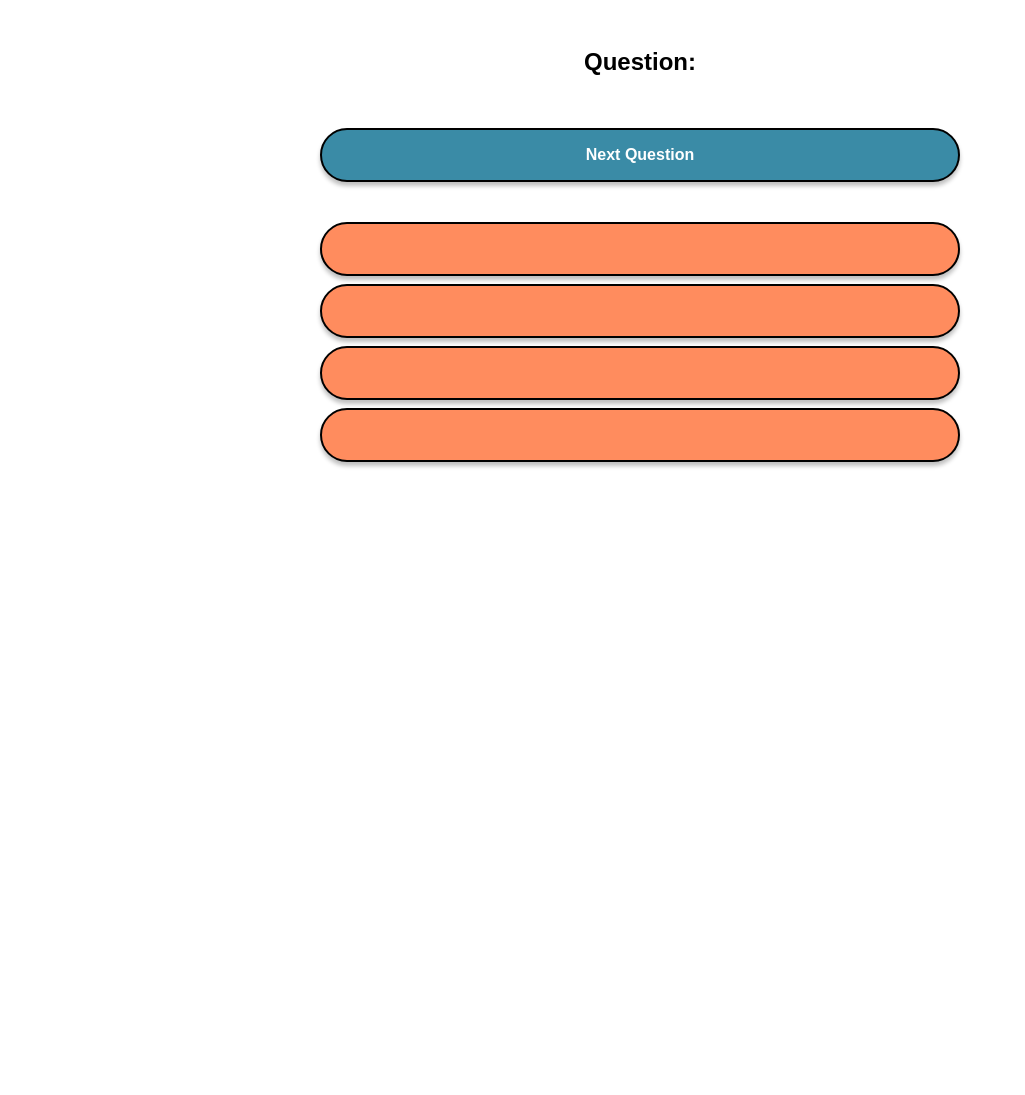
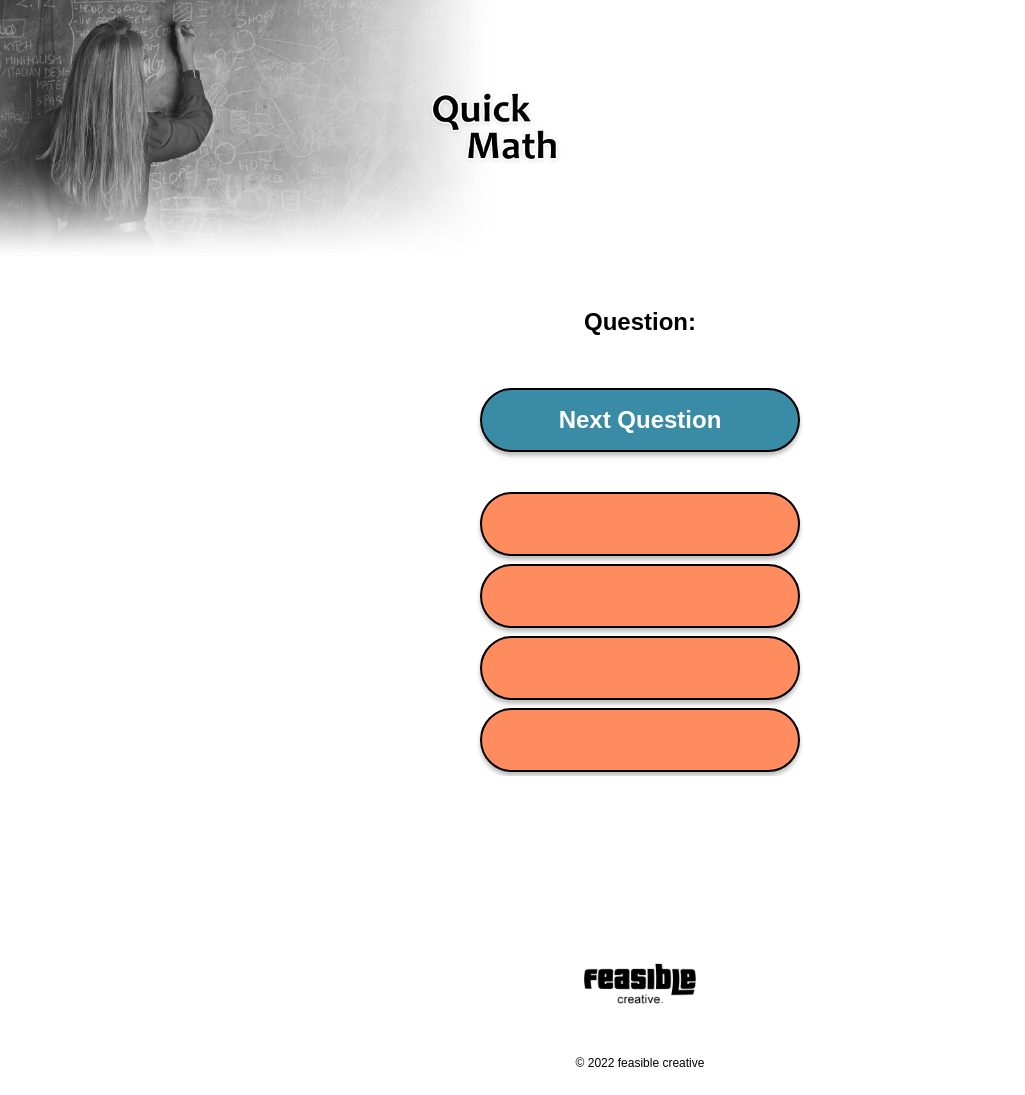
Before and after one commit to feasible-creative/quick-math, a plain HTML site: page index.html in a window 1280 px wide. Shown: the whole page, without its empty margins (0-1025 px from the left). Before the commit the page ends 800 px from the top, so only its background shows below. Drawn offline with Linux system fonts and the light colour scheme.

Commit message:
Add CSS properties including footer, header image. Change color of selection (red if incorrect, green if correct) - Color resets once Next Question is pressed again

```diff
--- a/index.html
+++ b/index.html
@@ -1,17 +1,30 @@
 <!DOCTYPE html>
 <html lang="en">
+
 <head>
   <meta charset="UTF-8">
   <meta http-equiv="X-UA-Compatible" content="IE=edge">
   <meta name="viewport" content="width=device-width, initial-scale=1.0">
   <title>Quick Maths | Are You Fast Enough?</title>
 
-  <link rel="stylesheet" href= "style.css"></link>
+  <link rel="stylesheet" href="style.css">
+  </link>
 
 
 </head>
 
+<header>
+  <img src="img/Header.jpg" class="headerImage" alt="Header image">
+
+
+
+</header>
+
+
+
 <body>
+
+  <main>
 
 
   <div id="question">
@@ -23,24 +36,46 @@
 
 
   <div class="button-container">
-<button id = "questionButton">Next Question</button>
+    <button id="questionButton">Next Question</button>
   </div>
 
 
   <div class="answers-container">
-  <button id = "answer1" class="answerButton">&nbsp;</button>
-  <button id = "answer2" class="answerButton">&nbsp;</button>
-  <button id = "answer3" class="answerButton">&nbsp;</button>
-  <button id = "answer4" class="answerButton">&nbsp;</button>
+    <button id="answer1" class="answerButton">&nbsp;</button>
+    <button id="answer2" class="answerButton">&nbsp;</button>
+    <button id="answer3" class="answerButton">&nbsp;</button>
+    <button id="answer4" class="answerButton">&nbsp;</button>
+
+  </div>
+
+</main>
+
+
+
+  <footer>
+
+    <div class="footer">
+
+
+      <a href="https://feasiblecreative.com/"><img class="footer-logo" src="img/feasible_creative_logo.png"
+          id="feasible creative logo"></a>
+
+
+
+      <p class="copyright">© 2022 feasible creative</p>
+
 
     </div>
 
 
 
+  </footer>
 
 
 
 
-  <script src = "script.js"></script>
+
+  <script src="script.js"></script>
 </body>
+
 </html>
--- a/script.js
+++ b/script.js
@@ -1,5 +1,9 @@
 const mathQuestion = document.querySelector('#question');
-const button = document.querySelector('#questionButton')
+const button = document.querySelector('#questionButton');
+const answerButton = document.querySelector('#answer1');
+const answerButton2 = document.querySelector('#answer2');
+const answerButton3 = document.querySelector('#answer3');
+const answerButton4 = document.querySelector('#answer4');
 
 
 function playGame() {
@@ -7,8 +11,22 @@ function playGame() {
     num1 = Math.floor(Math.random() * 25).toString();
     num2 = Math.floor(Math.random() * 25).toString();
     mathQuestion.textContent = `${num1} + ${num2}`;
+    answerButton.style.removeProperty('background-color');
+    answerButton2.style.removeProperty('background-color');
+    answerButton3.style.removeProperty('background-color');
+    answerButton4.style.removeProperty('background-color');
+
+
 
   })
+
+
+
+
+
+
+
+
 
 
       // Array values
@@ -68,6 +86,8 @@ function playGame() {
 
     }
 
+
+
 playGame();
 
 
@@ -75,11 +95,14 @@ playGame();
 
     document.querySelectorAll('.answerButton').forEach(item => {
       item.addEventListener('click', event => {
-    if (parseInt(item.textContent) === a){
+
+        if (parseInt(item.textContent) === a) {
+          item.style.backgroundColor = 'green';
           console.log('WINNER!')
           mathQuestion.textContent = "CORRECT!"
         }
-    else{
+        else {
+          item.style.backgroundColor = 'red';
           console.log('WRONG!')
           mathQuestion.textContent = "Wrong."
 
@@ -90,40 +113,3 @@ document.querySelectorAll('.answerButton').forEach(item => {
 
       })
     });
-
-
-
-
-
-
-
-// const answerButton = document.querySelector('#answer1')
-
-// answerButton.addEventListener('click', function correctAnswer(){
-// mathQuestion.textContent = "CORRECT!"
-// })
-
-
-
-// const answerButton2 = document.querySelector('#answer2')
-
-// answerButton2.addEventListener('click', function correctAnswer(){
-// mathQuestion.textContent = "Wrong!"
-// })
-
-
-// const answerButton3 = document.querySelector('#answer3')
-
-// answerButton3.addEventListener('click', function correctAnswer(){
-// mathQuestion.textContent = "Wrong!"
-// })
-
-
-// const answerButton4 = document.querySelector('#answer4')
-
-// answerButton4.addEventListener('click', function correctAnswer(){
-// mathQuestion.textContent = "Wrong!"
-// if (mathQuestion.textContent){
-//   console.log('GAME OVER')
-// };
-// })
--- a/style.css
+++ b/style.css
@@ -1,4 +1,4 @@
- *{
+ * {
    padding: 0;
    margin: 0;
    font-family: sans-serif, Arial, Helvetica, sans-serif;
@@ -6,8 +6,26 @@
    color: black;
  }
 
+ html, body{
+  height: 100%;
+ }
 
- .button-container{
+ body{
+  display: flex;
+  flex-direction: column;
+
+ }
+
+ main{
+  flex: 1 0 auto;
+ }
+
+.headerImage{
+  width: 100%;
+  height: auto;
+}
+
+ .button-container {
    display: flex;
    justify-content: center;
    margin-bottom: 2rem;
@@ -15,7 +33,7 @@
 
  }
 
- .answers-container{
+ .answers-container {
    display: flex;
    flex-direction: column;
    justify-content: center;
@@ -24,13 +42,13 @@
  }
 
 
- #questionButton{
+ #questionButton {
    background-color: rgb(58, 139, 166);
  }
 
 
 
- button{
+ button {
    background-color: rgb(255, 140, 94);
    margin: .25rem 0rem;
    color: white;
@@ -43,11 +61,76 @@
    font-size: 1rem;
    transition: all 300ms;
    box-shadow: 0rem .25rem .25rem rgba(0, 0, 0, .25);
+   cursor: pointer;
  }
 
 
 
- #question{
+ #question {
    text-align: center;
    margin: 3rem 0rem;
  }
+
+
+
+
+ .footer {
+   background: var(--clr-primary-900);
+   color: var(--clr-primary-100);
+   display: flex;
+   flex-direction: column;
+   text-align: center;
+   justify-content: space-around;
+   font-size: .75rem;
+   padding-top: 1rem;
+
+ }
+
+
+ .footer-logo {
+   width: 10rem;
+   margin: 1rem;
+
+ }
+
+
+ .copyright {
+   padding-top: 2rem;
+   padding-bottom: 2rem;
+   text-align: center;
+   line-height: 0em;
+   font-size: .75rem;
+   color: var(--clr-primary-100);
+
+ }
+
+
+
+
+
+@media only screen and (min-width: 1000px){
+
+
+
+  header{
+  width: 50%;
+
+  }
+
+
+  .footer {
+    padding-top: 10rem;
+
+  }
+
+
+  button {
+    width: 25%;
+    font-size: 1.5rem;
+  }
+
+
+
+
+
+}
```
Also changed, not shown: img/Header.jpg (added), img/feasible_creative_logo.png (added), 1 other file. Lines whose indentation alone changed are shown as unchanged.
